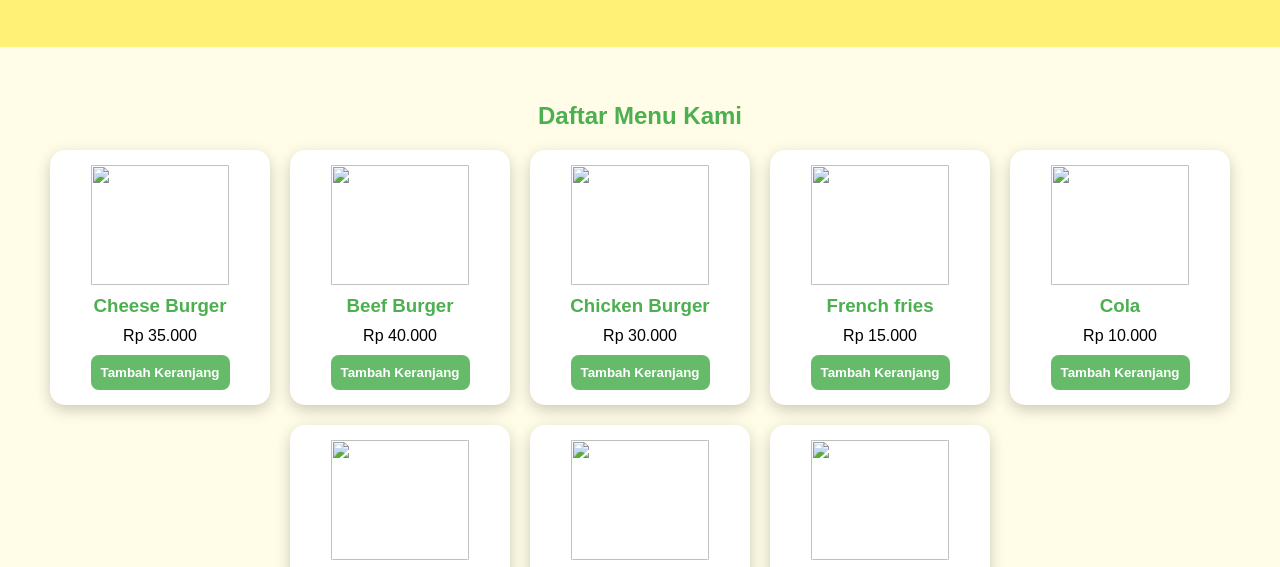
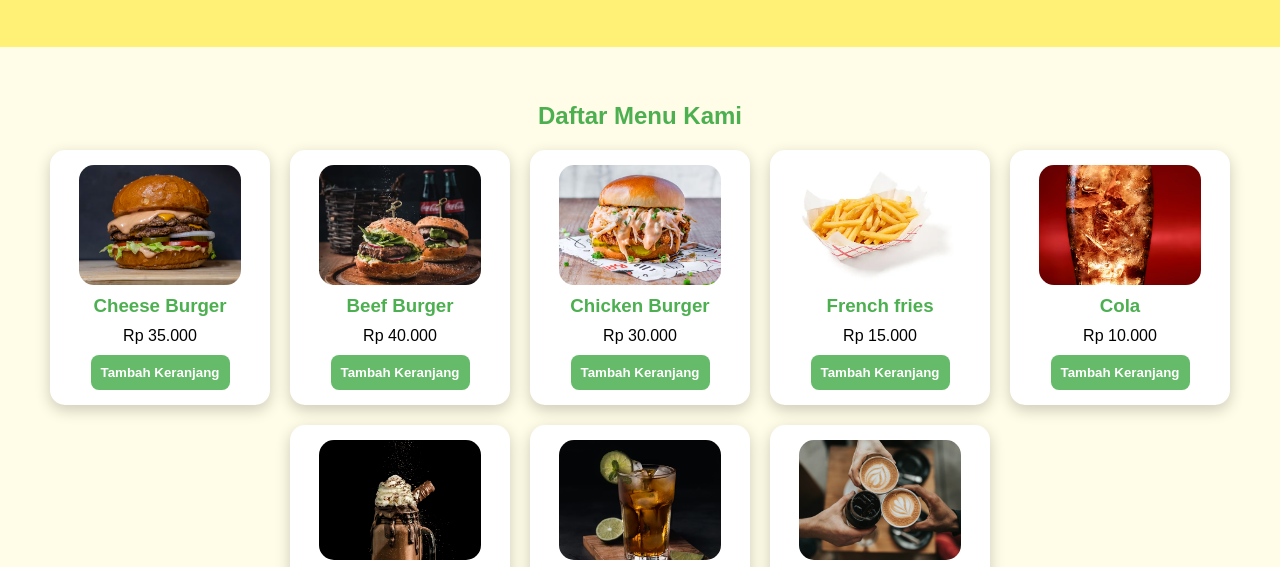
Before and after one commit to lilyannisa3000-ai/UTS-Pemrograman-Web, a plain HTML site: page index.html in a window 1280 px wide. Shown: the part 227-794 px from the top of the page. Drawn offline with Linux system fonts and the light colour scheme.

Commit message:
Add files via upload

```diff
--- a/index.html
+++ b/index.html
@@ -44,7 +44,7 @@ Pickup • Delivery • Dine In
 
 <div class="card">
 
-<img src="assets/Cheese Burger.avif">
+<img src="Cheese Burger.avif">
 
 <h3>Cheese Burger</h3>
 
@@ -58,7 +58,7 @@ Tambah Keranjang
 
 <div class="card">
 
-<img src="assets/Beef Burger.avif">
+<img src="Beef Burger.avif">
 
 <h3>Beef Burger</h3>
 
@@ -72,7 +72,7 @@ Tambah Keranjang
 
 <div class="card">
 
-<img src="assets/Chicken Burger.avif">
+<img src="Chicken Burger.avif">
 
 <h3>Chicken Burger</h3>
 
@@ -86,7 +86,7 @@ Tambah Keranjang
 
 <div class="card">
 
-<img src="assets/French fries.webp">
+<img src="French fries.webp">
 
 <h3>French fries</h3>
 
@@ -99,7 +99,7 @@ Tambah Keranjang
 </div>
 <div class="card">
 
-<img src="assets/Cola.avif">
+<img src="Cola.avif">
 
 <h3>Cola</h3>
 
@@ -113,7 +113,7 @@ Tambah Keranjang
 
 <div class="card">
 
-<img src="assets/Milkshake.avif">
+<img src="Milkshake.avif">
 
 <h3>Milkshake</h3>
 
@@ -127,7 +127,7 @@ Tambah Keranjang
 
 <div class="card">
 
-<img src="assets/Ice Tea.avif">
+<img src="Ice Tea.avif">
 
 <h3>Ice Tea</h3>
 
@@ -141,7 +141,7 @@ Tambah Keranjang
 
 <div class="card">
 
-<img src="assets/Coffee.avif">
+<img src="Coffee.avif">
 
 <h3>Coffee</h3>
 
```
